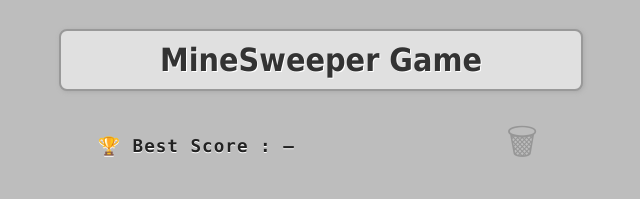
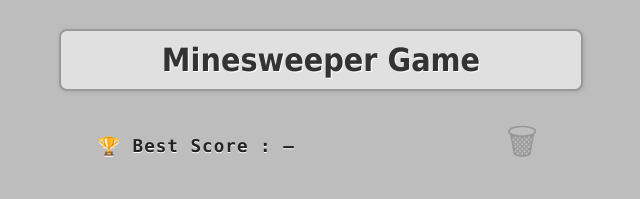
Before and after one commit to DinGolan/Minesweeper, a plain HTML site: page index.html in a window 1280 px wide. Shown: the top 199 px of the page, 319-959 px from the left. Drawn offline with Linux system fonts and the light colour scheme.

Commit message:
Standardize Spelling of "Minesweeper" in Title and Code
- Updated HTML <title> and page heading to use "Minesweeper" (lowercase 's').
- Replaced all occurrences of "MineSweeper" with "Minesweeper" in code comments and section headers.
- Improves consistency and naming clarity across files.

```diff
--- a/css/style.css
+++ b/css/style.css
@@ -1,5 +1,5 @@
 /***************/
-/* MineSweeper */
+/* Minesweeper */
 /***************/
 :root {
     --bg-gray: #bdbdbd;
--- a/index.html
+++ b/index.html
@@ -1,5 +1,5 @@
 <!----------------->
-<!-- MineSweeper -->
+<!-- Minesweeper -->
 <!----------------->
 <!DOCTYPE html>
 <html lang="en">
@@ -8,13 +8,13 @@
     <meta charset="UTF-8">
     <meta name="viewport" content="width=device-width, initial-scale=1.0">
     <meta http-equiv="X-UA-Compatible" content="ie=edge">
-    <title>MineSweeper</title>
+    <title>Minesweeper</title>
     <link rel="stylesheet" href="css/style.css">
 </head>
 
 <body onload="onInit()">
     <!-- Header -->
-    <h1 class="minesweeper-title">MineSweeper Game</h1>
+    <h1 class="minesweeper-title">Minesweeper Game</h1>
 
     <!-- Best Score -->
     <div class="minesweeper-best-score">
--- a/js/bonus.js
+++ b/js/bonus.js
@@ -1,5 +1,5 @@
 /***************/
-/* MineSweeper */
+/* Minesweeper */
 /***************/
 'use strict';
 
--- a/js/config.js
+++ b/js/config.js
@@ -1,5 +1,5 @@
 /***************/
-/* MineSweeper */
+/* Minesweeper */
 /***************/
 'use strict';
 
--- a/js/game.js
+++ b/js/game.js
@@ -1,5 +1,5 @@
 /***************/
-/* MineSweeper */
+/* Minesweeper */
 /***************/
 'use strict';
 
--- a/js/utils.js
+++ b/js/utils.js
@@ -1,5 +1,5 @@
 /***************/
-/* MineSweeper */
+/* Minesweeper */
 /***************/
 'use strict';
 
```
